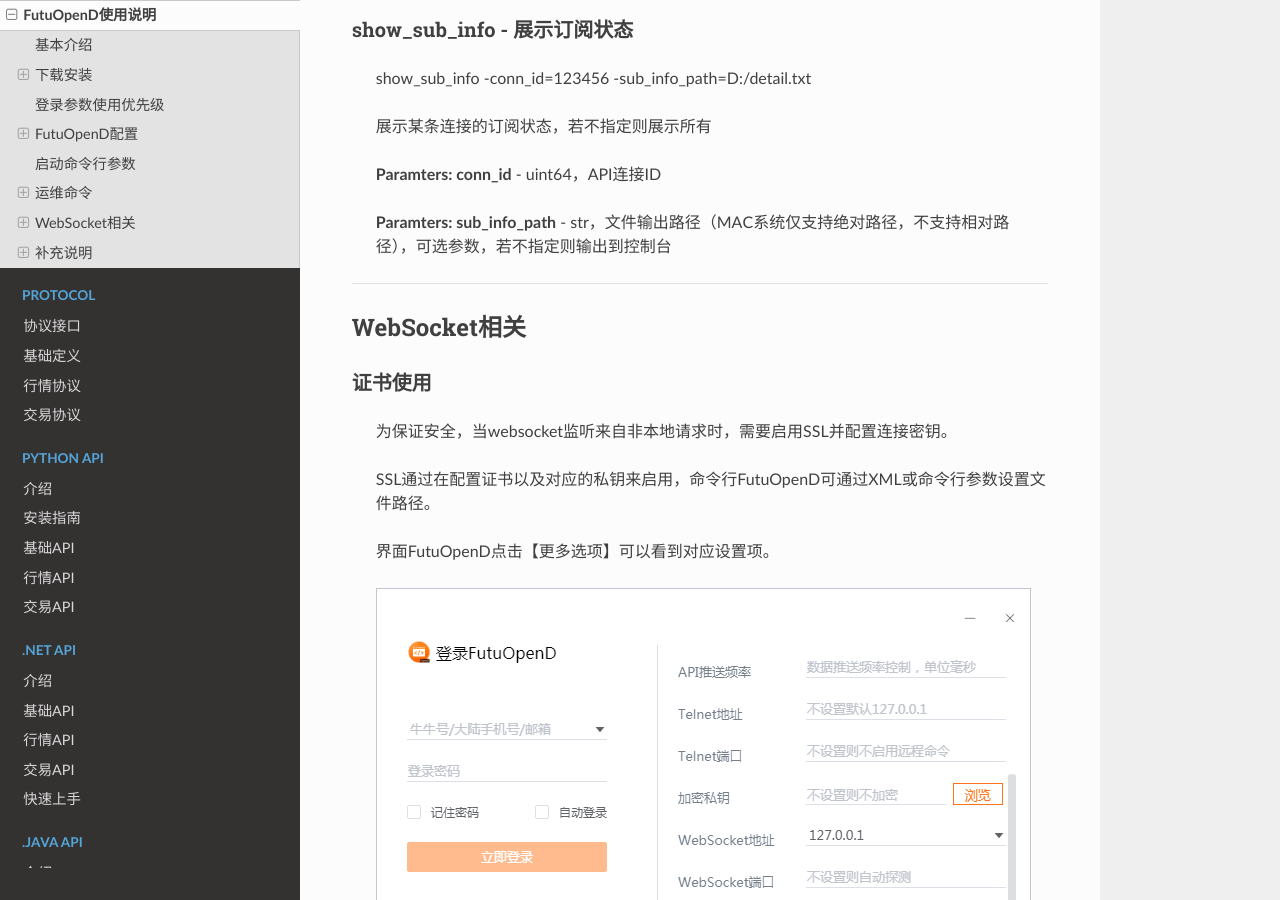
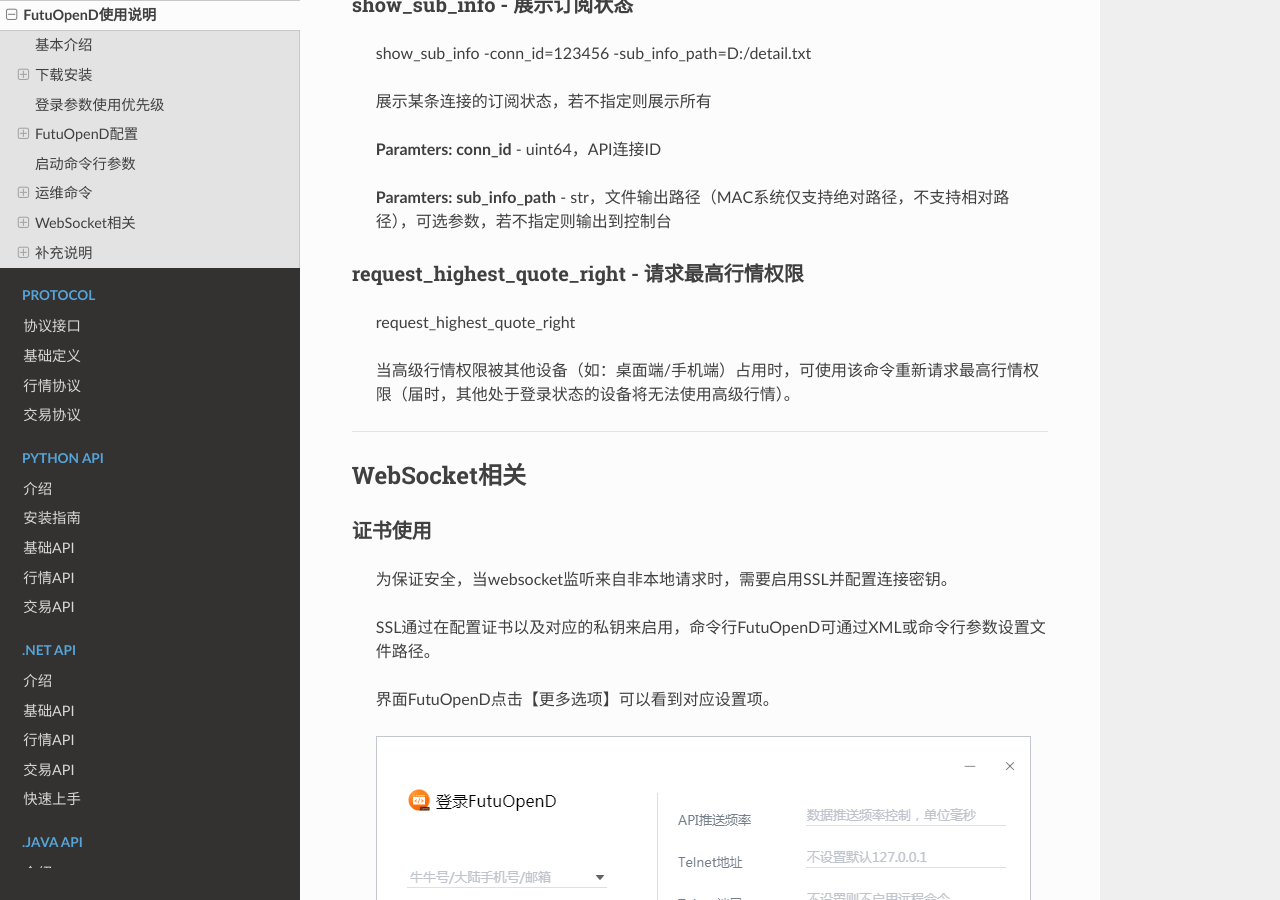
Before and after one commit to FutunnOpen/futu-api-doc, a Sphinx documentation site: the page built from doc_maker/source/intro/FutuOpenDGuide.rst, in a window 1280 px wide and 900 px high, scrolled down 9456 px. Built offline with Sphinx 7.4.7 and the Read the Docs theme 2.0.0, drawn with Linux system fonts in a browser that asks for light colours.

Commit message:
add 新增命令行参数request_highest_quote_right - 请求最高行情权限。

```diff
--- a/doc_maker/source/intro/FutuOpenDGuide.rst
+++ b/doc_maker/source/intro/FutuOpenDGuide.rst
@@ -293,8 +293,6 @@
 
   **Paramters: conn_id** - uint64，API连接ID
 
-----------------------------
-
 show_sub_info - 展示订阅状态
 ~~~~~~~~~~~~~~~~~~~~~~~~~~~~~~~~~~~~~~~~~
 
@@ -305,6 +303,14 @@
   **Paramters: conn_id** - uint64，API连接ID
 
   **Paramters: sub_info_path** - str，文件输出路径（MAC系统仅支持绝对路径，不支持相对路径），可选参数，若不指定则输出到控制台
+
+request_highest_quote_right - 请求最高行情权限
+~~~~~~~~~~~~~~~~~~~~~~~~~~~~~~~~~~~~~~~~~
+
+  request_highest_quote_right
+
+  当高级行情权限被其他设备（如：桌面端/手机端）占用时，可使用该命令重新请求最高行情权限（届时，其他处于登录状态的设备将无法使用高级行情）。
+
 
 ----------------------------
 
```
